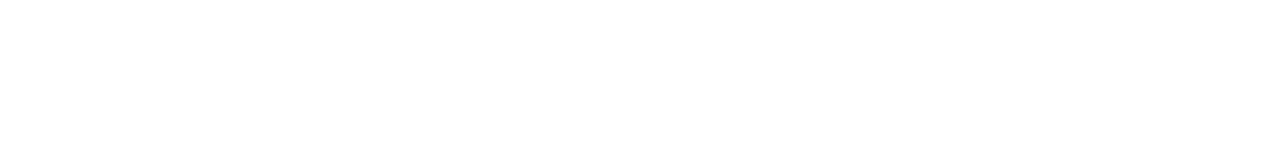
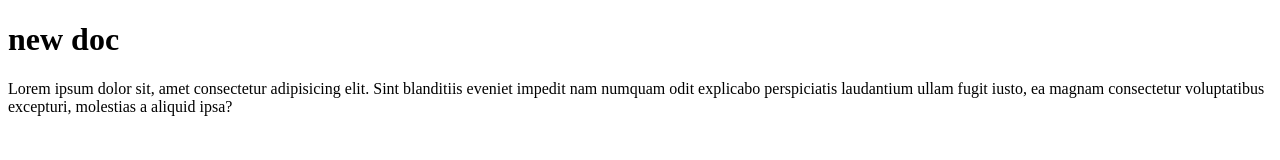
Before and after one commit to Mahendra738/alpha1, a plain HTML site: page index.html in a window 1280 px wide. Drawn offline with Linux system fonts and the light colour scheme.

Commit message:
updated in index.html in body section

```diff
--- a/index.html
+++ b/index.html
@@ -6,6 +6,8 @@
     <title>Document</title>
 </head>
 <body>
+    <h1>new doc</h1>
+    <p>Lorem ipsum dolor sit, amet consectetur adipisicing elit. Sint blanditiis eveniet impedit nam numquam odit explicabo perspiciatis laudantium ullam fugit iusto, ea magnam consectetur voluptatibus excepturi, molestias a aliquid ipsa?</p>
 
 </body>
 </html>
```
